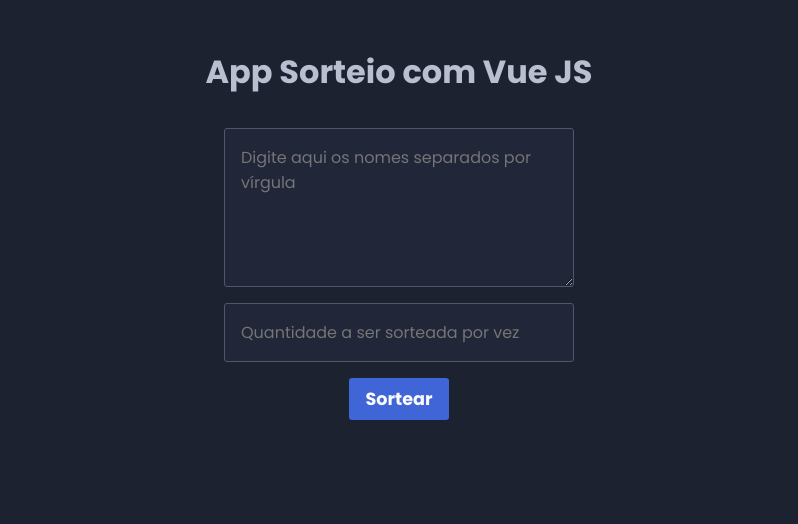
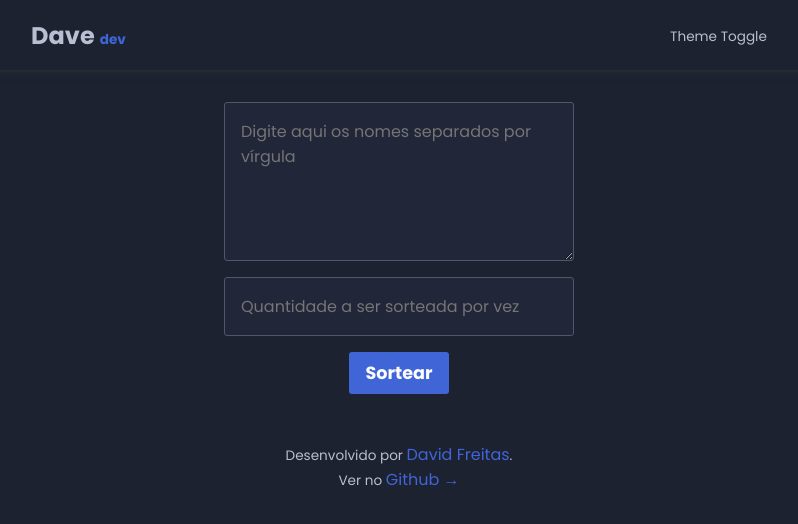
Before and after one commit to davidfreitas-dev/app-sorteio, a Vue app: page / in a window 1280 px wide. Shown: the top 524 px of the page, without its empty margins (241-1039 px from the left). Built offline with nearby package versions, Linux system fonts and the light colour scheme; a web font is replaced by a local one.

Commit message:
Header e Footer concluídos

```diff
--- a/public/index.html
+++ b/public/index.html
@@ -3,7 +3,7 @@
   <head>
     <meta charset="utf-8">
     <meta http-equiv="X-UA-Compatible" content="IE=edge">
-    <meta name="viewport" content="width=device-width,initial-scale=1.0">
+    <meta name="viewport" content="width=device-width, initial-scale=1, minimum-scale=1">
     <link rel="icon" href="<%= BASE_URL %>favicon.ico">
     <title><%= htmlWebpackPlugin.options.title %></title>
   </head>
--- a/src/App.vue
+++ b/src/App.vue
@@ -25,6 +25,5 @@
     flex-direction: column;
     justify-content: center;
     align-items: center;
-    padding: 3rem;
   }
 </style>
--- a/src/components/Button.vue
+++ b/src/components/Button.vue
@@ -38,5 +38,6 @@
     border: none;
     border-radius: 3px;
     background-color: var(--main);
+    cursor: pointer;
   }
 </style>
--- a/src/template/Content.vue
+++ b/src/template/Content.vue
@@ -18,5 +18,6 @@
     justify-content: center;
     align-items: center;
     flex-grow: 1;
+    margin-top: 70px;
   }
 </style>
--- a/src/template/Footer.vue
+++ b/src/template/Footer.vue
@@ -1,7 +1,8 @@
 <template>
-  <div>
-      <!-- <span>Desenvolvido por <a href="https://davidfreitas.dev.br">David Freitas</a></span> -->
-  </div>
+  <footer>
+      <span>Desenvolvido por <a href="https://davidfreitas.dev.br">David Freitas</a>.</span>
+      <span>Ver no <a>Github <strong>→</strong></a></span>
+  </footer>
 </template>
 
 <script>
@@ -11,7 +12,19 @@
 </script>
 
 <style>
+  footer {
+    display: flex;
+    flex-direction: column;
+    align-items: center;
+  }
+  span {
+    font-size: .85rem;
+  }
+
   a {
+    color: var(--main);
+    font-size: 1rem;
+    cursor: pointer;
     text-decoration: none;
   }
 </style>
--- a/src/template/Header.vue
+++ b/src/template/Header.vue
@@ -1,7 +1,20 @@
 <template>
-  <div>
-      <h1>App Sorteio com Vue JS</h1>
-  </div>
+  <header class="header">
+    <h2>Dave <span>dev</span></h2>
+    <nav class="nav">
+      <span class="menu__toggle" aria-label="Abrir menu" aria-haspopup="true" aria-controls="menu" aria-expanded="false">
+        <!-- icone menu toglle -->
+      </span>
+      <ul class="nav__list" role="menu">
+        <li class="nav__item">
+          <span class="theme__toggle">Theme Toggle</span>
+        </li>
+        <div class="social__media">
+            <!-- icones com links para mídias sociais -->
+        </div>
+      </ul>
+    </nav>
+  </header>
 </template>
 
 <script>
@@ -11,5 +24,44 @@
 </script>
 
 <style>
-
+  .header {
+    display: flex;
+    justify-content: space-around;
+    align-items: center;
+    position: fixed;
+    width: 100%;
+    height: 70px;
+    top: 0;
+    z-index: 1;
+    background-color: var(--bg);
+    box-shadow: 0px -5px 10px 3px #3c3c3c;
+  }
+  .header__logo {
+    height: 70px;
+  }
+  .menu__toggle {
+    display: none;
+  }
+  .nav__list {
+    display: flex;
+    gap: .5rem;
+  }
+  .nav__link {
+    display: block;
+    font-size: 1.1rem;
+    font-weight: 500;
+    padding: .5rem;
+    color: var(--text-color);
+  }
+  .nav__link:hover {
+    border-radius: 5px;
+    color: #fff;
+    background-color: #00cac7;
+  }
+  .social__media {
+    display: none;
+  }
+  header h2 span {
+    color: var(--main);
+  }
 </style>
```
